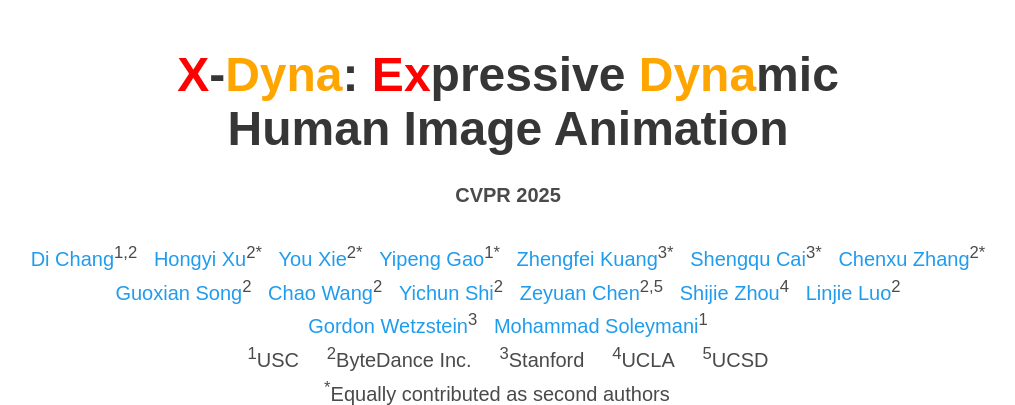
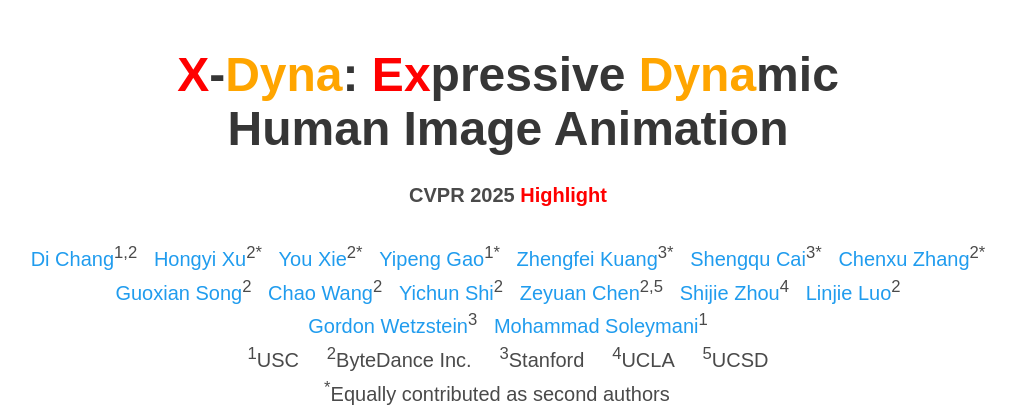
Before and after one commit to x-dyna/xdyna.github.io, a plain HTML site: page index.html in a window 1280 px wide. Shown: the top 405 px of the page, without its empty margins (132-1147 px from the left). Drawn offline with nearby package versions, Linux system fonts and the light colour scheme; some icons are missing; a web font is replaced by a local one.

Commit message:
highlight

```diff
--- a/index.html
+++ b/index.html
@@ -55,7 +55,7 @@
             <h1 class="title is-1 publication-title"><span style="color: Red;">X</span>-<span style="color: Orange;">Dyna</span>: <span style="color: Red;">Ex</span>pressive <span style="color: Orange;">Dyna</span>mic <br>Human Image Animation</h1>
 
             <div class="is-size-5 publication-authors">
-              <span class="author-block"><b>CVPR 2025</b></span><br><br>
+              <span class="author-block"><b>CVPR 2025</b> <b style="color:red">Highlight</b></span><br><br>
             </div>
 
             <div class="is-size-5 publication-authors">
```
